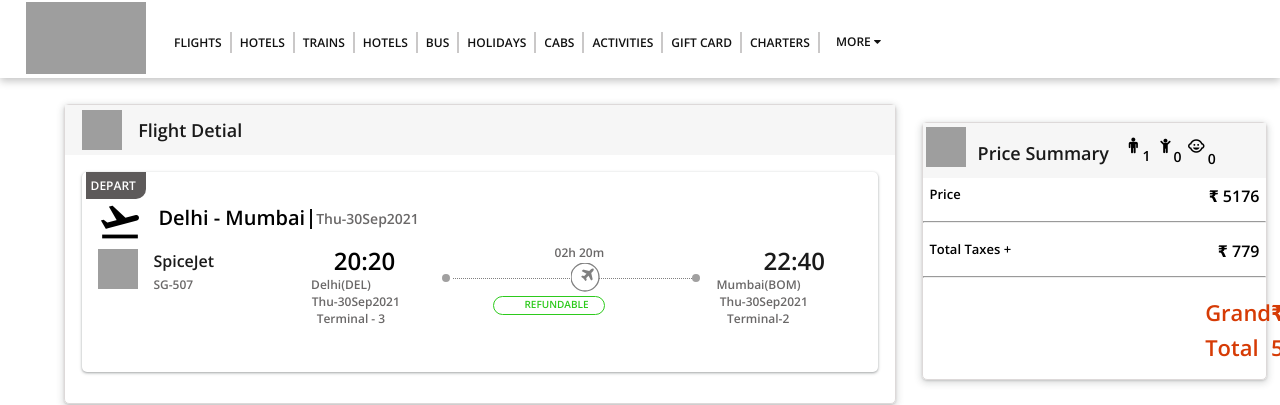
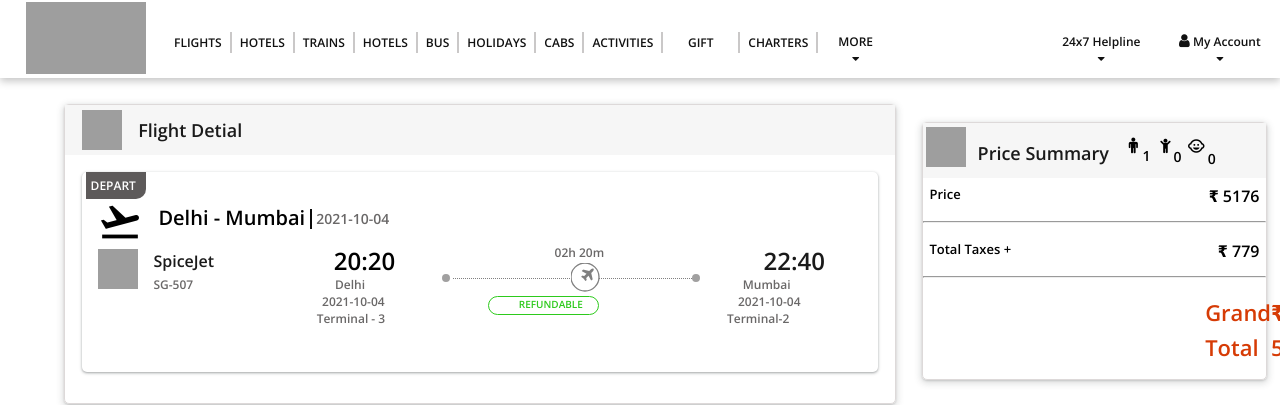
Before and after one commit to vermasuraj11011/EaseMyTrip-clone, a website with bundled scripts: page Bookflight/bookflight.html in a window 1280 px wide. Shown: the top 405 px of the page. Built offline with nearby package versions, Linux system fonts and the light colour scheme; grey boxes are pictures that could not be loaded.

Commit message:
styling improved

```diff
--- a/Bookflight/bookflight.css
+++ b/Bookflight/bookflight.css
@@ -192,7 +192,7 @@
     font-size: 12px;
     line-height: 17px;
     font-weight:600;
-    margin-left: 14.8%;
+    margin-left: 17.8%;
     margin-top: -10px;
 }
 
@@ -217,7 +217,7 @@
     font-size: 12px;
     line-height: 17px;
     font-weight:600;
-    margin-left: 14%;
+    margin-left: 18%;
     margin-top: -10px;
 }
 
@@ -227,7 +227,7 @@
     font-size: 12px;
     line-height: 17px;
     font-weight:600;
-    margin-left: -36.5%;
+    margin-left: -34.5%;
     margin-top: -15px;
 }
 #arrivalDate{
@@ -236,7 +236,7 @@
     font-size: 12px;
     line-height: 17px;
     font-weight:600;
-    margin-left: 14.4%;
+    margin-left: 17.4%;
     margin-top: -15px;
 }
 #sourcerTerminal{
@@ -255,7 +255,7 @@
     font-size: 12px;
     line-height: 17px;
     font-weight:600;
-    margin-left: 79%;
+    margin-left: 80%;
     margin-top: -20px;
 }
 
@@ -561,8 +561,10 @@
     }
 
     #takeoffDate{
-        margin-left: -36.8%;
+        margin-left: -34.8%;
     }
+
+
     #sourcerTerminal{
         margin-left: 29.5% ;
     }
--- a/Bookflight/bookflight.html
+++ b/Bookflight/bookflight.html
@@ -23,7 +23,7 @@
         <span class="material-icons  flight-logo">flight_takeoff</span>
         <p id="flightRoute">Delhi - Mumbai</p>
         <p class="horizontalLine"></p>
-        <p id="departDate">Thu-30Sep2021 </p>
+        <p id="departDate">2021-10-04</p>
         <p class="clear"></p>
         <img id="airlinelogo" src="https://flight.easemytrip.com/Content/AirlineLogon/SG.png" alt="">
         <p id="Carrier"> SpiceJet</p>
@@ -40,12 +40,12 @@
         <p id="landingDate">22:40</p>
          <br>
         <p id="aircraftName">SG-507</p>
-        <p id="source">Delhi(DEL)</p>
+        <p id="source">Delhi</p>
         <p class="refundable">REFUNDABLE</p>
-        <p id="destination">Mumbai(BOM)</p>
+        <p id="destination">Mumbai</p>
         <br>
-        <p id="takeoffDate">Thu-30Sep2021</p>
-        <p id="arrivalDate">Thu-30Sep2021</p>
+        <p id="takeoffDate">2021-10-04</p>
+        <p id="arrivalDate">2021-10-04</p>
         <br>
         <p id="sourcerTerminal"> Terminal - 3</p>
         <p id="destinTerminal">Terminal-2</p>
--- a/styles/header.css
+++ b/styles/header.css
@@ -11,6 +11,7 @@
 
 .navbar {
     overflow: hidden;
+    display: flex;
     height: 4.9em;
     box-shadow: rgba(0, 0, 0, 0.24) 0px 3px 8px;
   }
@@ -36,7 +37,6 @@
   }
 
    #signupLogin{
-       margin-left: 29em;
        margin-bottom: -2em;
    }
 
@@ -141,33 +141,40 @@
 }
 
 #helpline{
-    margin-left: 29em;
+    margin-left: 24%;
     margin-bottom: -2em;
-    margin-top: -0.5em;
+
 }
 
 #helpline div{
     margin-top: -0.7em;
 }
 
+
+@media only  screen and (max-width:1390px){
+  #helpline{
+    margin-left: 16.7%;
+  }
+
+
+}
+
 @media only  screen and (max-width:1360px){
   #helpline{
-    margin-left: 23%;
-    margin-top: 7px;
+    margin-left: 14.7%;
   }
+}
 
-  #signupLogin{
-    margin-left: 23%;
+@media only  screen and (max-width:1340px){
+  #helpline{
+    margin-left: 11.7%;
   }
 }
 
 @media only  screen and (max-width:1230px){
   #helpline{
-    margin-left: 13%;
-    margin-top: 7px;
+    margin-left: 12%;
   }
 
-  #signupLogin{
-    margin-left: 13%;
-  }
+
 }
```
